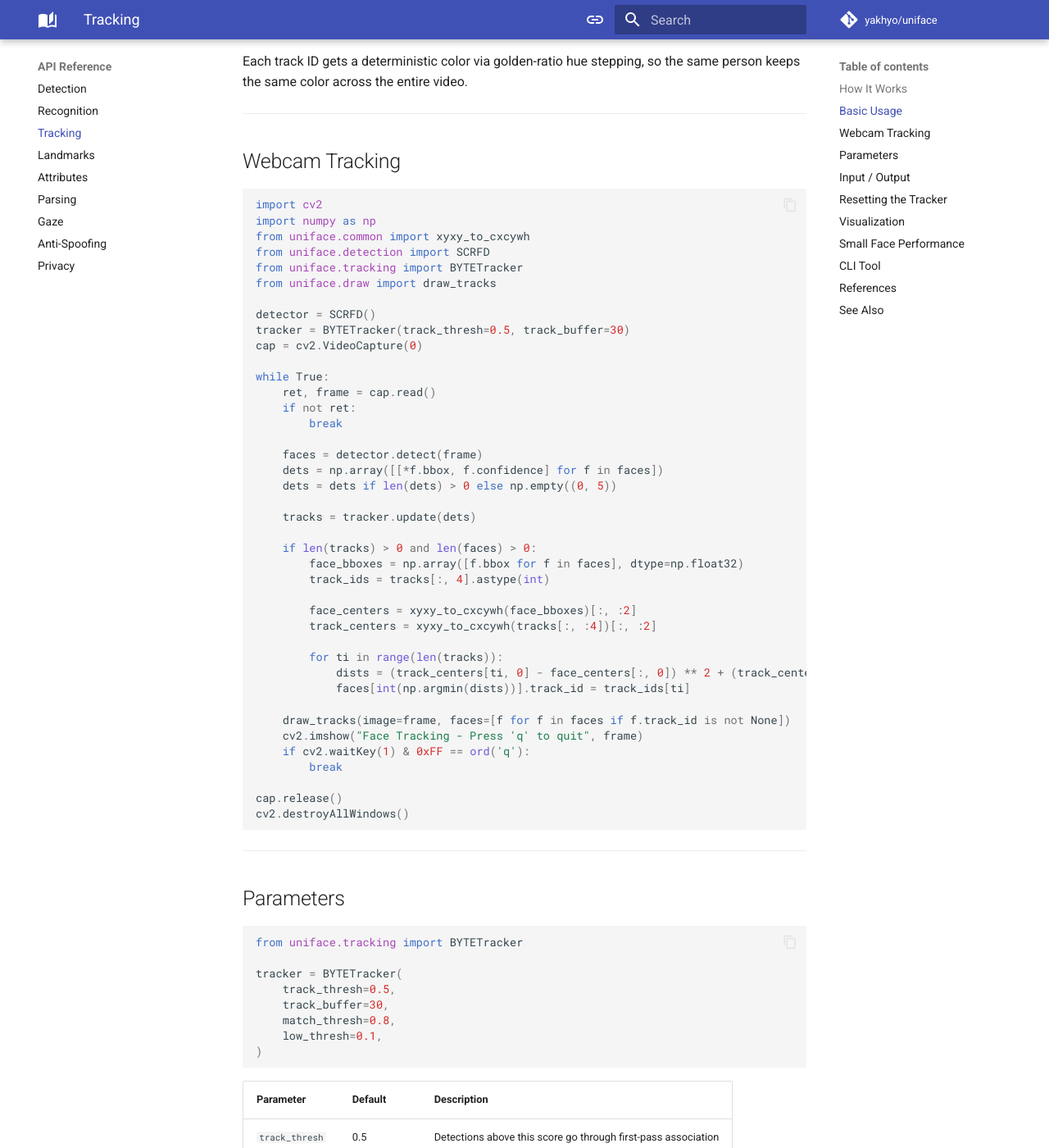
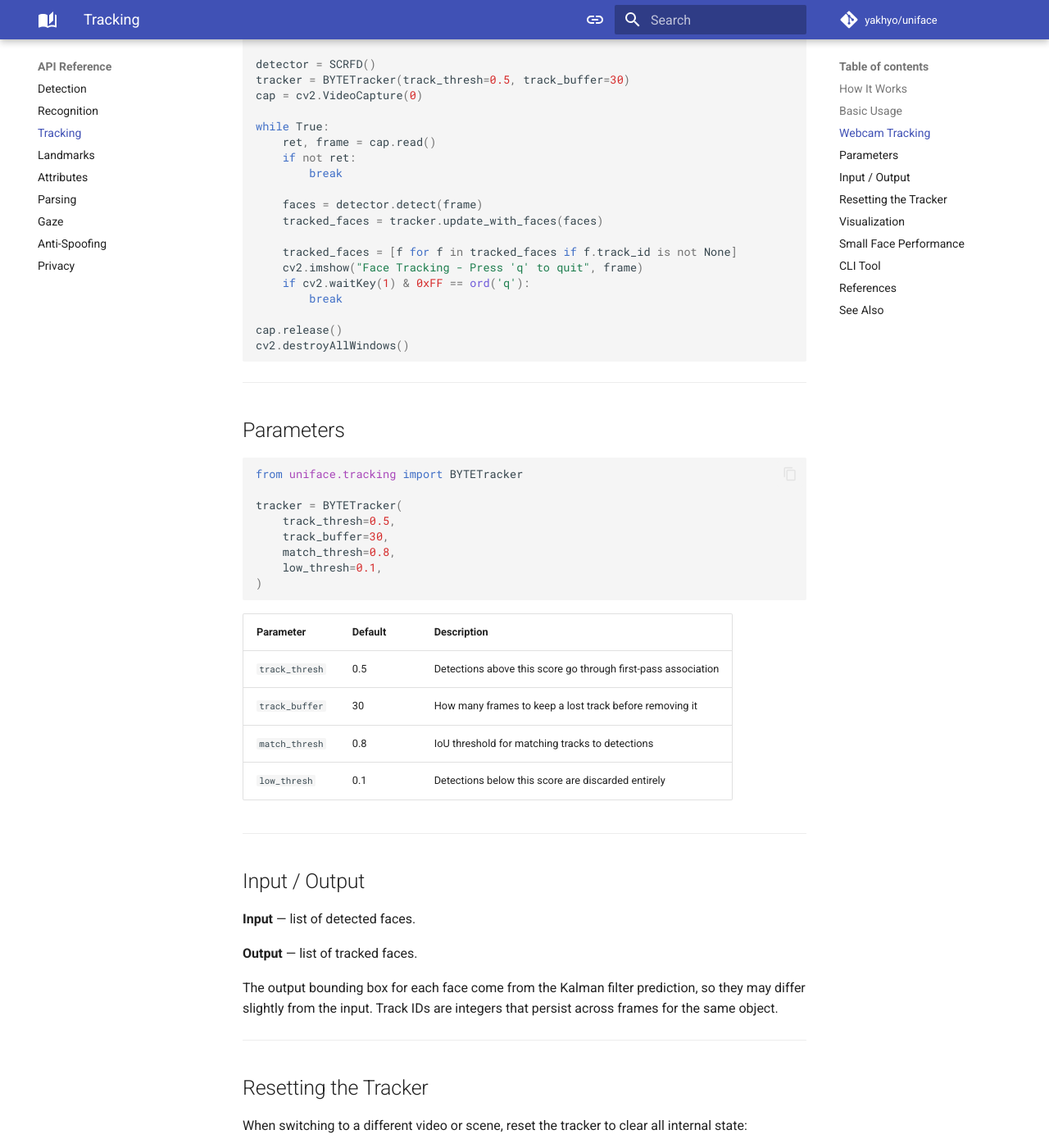
Before and after one commit to yakhyo/uniface, an MkDocs documentation site: the page built from docs/modules/tracking.md, in a window 1280 px wide and 1400 px high, scrolled down 1835 px. Shown: the whole window at 82% size. Built offline with MkDocs 1.6.1 and Material for MkDocs 9.7.7, drawn with Linux system fonts in a browser that asks for light colours; comment, search, counter and statistics services are not loaded; some of the changed text lies outside the part shown.

Commit message:
using faces for tracking

````diff
--- a/docs/modules/tracking.md
+++ b/docs/modules/tracking.md
@@ -43,27 +43,11 @@ while cap.isOpened():
     # 1. Detect faces
     faces = detector.detect(frame)
 
-    # 2. Build detections array: [x1, y1, x2, y2, score]
-    dets = np.array([[*f.bbox, f.confidence] for f in faces])
-    dets = dets if len(dets) > 0 else np.empty((0, 5))
+    # 2. Track the faces
+    tracked_faces = tracker.update_with_faces(faces)
 
-    # 3. Update tracker
-    tracks = tracker.update(dets)
-
-    # 4. Map track IDs back to face objects
-    if len(tracks) > 0 and len(faces) > 0:
-        face_bboxes = np.array([f.bbox for f in faces], dtype=np.float32)
-        track_ids = tracks[:, 4].astype(int)
-
-        face_centers = xyxy_to_cxcywh(face_bboxes)[:, :2]
-        track_centers = xyxy_to_cxcywh(tracks[:, :4])[:, :2]
-
-        for ti in range(len(tracks)):
-            dists = (track_centers[ti, 0] - face_centers[:, 0]) ** 2 + (track_centers[ti, 1] - face_centers[:, 1]) ** 2
-            faces[int(np.argmin(dists))].track_id = track_ids[ti]
-
-    # 5. Draw
-    tracked_faces = [f for f in faces if f.track_id is not None]
+    # 3. Draw
+    tracked_faces = [f for f in tracked_faces if f.track_id is not None]
     draw_tracks(image=frame, faces=tracked_faces)
     cv2.imshow("Tracking", frame)
     if cv2.waitKey(1) & 0xFF == ord('q'):
@@ -97,23 +81,9 @@ while True:
         break
 
     faces = detector.detect(frame)
-    dets = np.array([[*f.bbox, f.confidence] for f in faces])
-    dets = dets if len(dets) > 0 else np.empty((0, 5))
+    tracked_faces = tracker.update_with_faces(faces)
 
-    tracks = tracker.update(dets)
-
-    if len(tracks) > 0 and len(faces) > 0:
-        face_bboxes = np.array([f.bbox for f in faces], dtype=np.float32)
-        track_ids = tracks[:, 4].astype(int)
-
-        face_centers = xyxy_to_cxcywh(face_bboxes)[:, :2]
-        track_centers = xyxy_to_cxcywh(tracks[:, :4])[:, :2]
-
-        for ti in range(len(tracks)):
-            dists = (track_centers[ti, 0] - face_centers[:, 0]) ** 2 + (track_centers[ti, 1] - face_centers[:, 1]) ** 2
-            faces[int(np.argmin(dists))].track_id = track_ids[ti]
-
-    draw_tracks(image=frame, faces=[f for f in faces if f.track_id is not None])
+    tracked_faces = [f for f in tracked_faces if f.track_id is not None]
     cv2.imshow("Face Tracking - Press 'q' to quit", frame)
     if cv2.waitKey(1) & 0xFF == ord('q'):
         break
@@ -148,24 +118,11 @@ tracker = BYTETracker(
 
 ## Input / Output
 
-**Input** — `(N, 5)` numpy array with `[x1, y1, x2, y2, confidence]` per detection:
+**Input** — list of detected faces.
 
-```python
-detections = np.array([
-    [100, 50, 200, 160, 0.95],
-    [300, 80, 380, 200, 0.87],
-])
-```
+**Output** — list of tracked faces.
 
-**Output** — `(M, 5)` numpy array with `[x1, y1, x2, y2, track_id]` per active track:
-
-```python
-tracks = tracker.update(detections)
-# array([[101.2, 51.3, 199.8, 159.8, 1.],
-#        [300.5, 80.2, 379.7, 200.1, 2.]])
-```
-
-The output bounding boxes come from the Kalman filter prediction, so they may differ slightly from the input. Track IDs are integers that persist across frames for the same object.
+The output bounding box for each face come from the Kalman filter prediction, so they may differ slightly from the input. Track IDs are integers that persist across frames for the same object.
 
 ---
 
````
Also changed, not shown: 1 other file.
